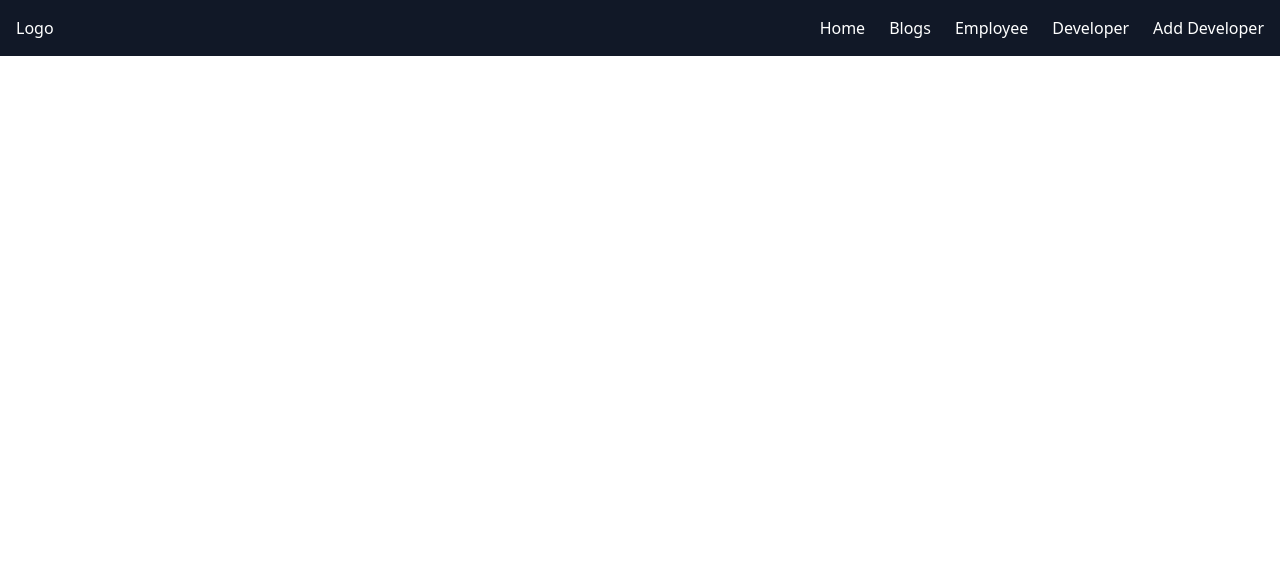
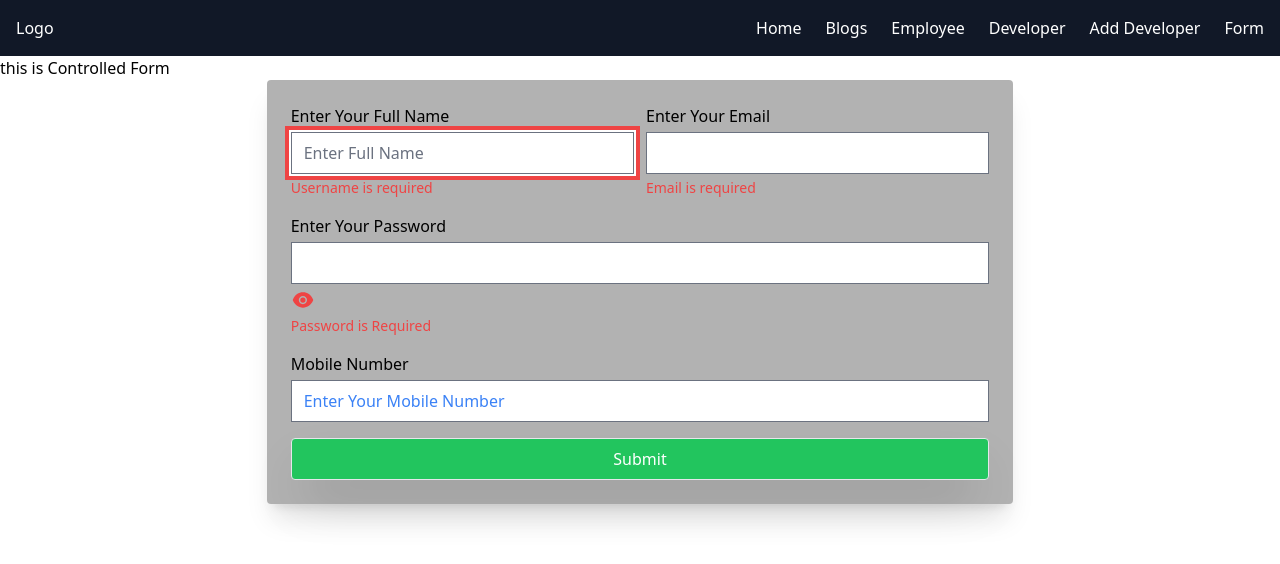
Before and after one commit to roshanrana1234/Hooks, a React (Create React App) app: page /contolledform in a window 1280 px wide. Shown: the top 564 px of the page. Built offline with nearby package versions, Linux system fonts and the light colour scheme.

Commit message:
Work in Form validation

```diff
--- a/data/db.json
+++ b/data/db.json
@@ -135,14 +135,14 @@
   ],
   "developer": [
     {
-      "id": 1,
-      "name": "Roshan",
-      "designation": "Mern Stark"
+      "name": "Roshan Rana",
+      "designation": "Mern Stark",
+      "id": 1
     },
     {
-      "id": 2,
-      "name": "Nidhi",
-      "designation": "React Js Developer"
+      "name": "Nidhii",
+      "designation": "React Js Developer",
+      "id": 2
     },
     {
       "id": 3,
@@ -151,12 +151,12 @@
     },
     {
       "name": "Abhilasha",
-      "designation": "Front end Developer ",
+      "designation": "Front end Developer (UI Portion)",
       "id": 4
     },
     {
       "name": "Sandeep ",
-      "designation": "Mern",
+      "designation": "Mern (Full Stack Developer)",
       "id": 5
     }
   ]
--- a/src/App.js
+++ b/src/App.js
@@ -24,6 +24,8 @@ import Developer from "./CRUD/POSTDATA/Developer";
 import DeveloperDetail from "./CRUD/POSTDATA/DeveloperDetail";
 import AddDeveloper from "./CRUD/POSTDATA/AddDeveloper";
 import EditDeveloper from "./CRUD/POSTDATA/EditDeveloper";
+import Basic from "./Formik/Basic";
+import ControlledFrom from "./Form/ControlledFrom";
 
 const App = () => {
   return (
@@ -57,6 +59,8 @@ const App = () => {
         <Route path="addeveloper" element={<AddDeveloper />} />
         <Route path="edit" element={<EditDeveloper />} />
         <Route path="developer/:develoerID" element={<DeveloperDetail />} />
+        {/* Forms */}
+        <Route path="contolledform" element={<ControlledFrom />} />
       </Routes>
       {/* <UsersFetch  /> */}
     </>
--- a/src/CRUD/POSTDATA/EditDeveloper.js
+++ b/src/CRUD/POSTDATA/EditDeveloper.js
@@ -21,11 +21,13 @@ const EditDeveloper = () => {
   const params = new URLSearchParams(search);
   const dataReceived = params.get("data");
 
+  // console.log("This is Edit Component ID", dataReceived);
+
   useEffect(() => {
     axios
       .get(`http://localhost:8000/developer/${dataReceived}`)
       .then((res) => {
-        console.log(res);
+        // console.log("Response Data", res);
         if (res.data) {
           setName(res.data.name);
           setDesignation(res.data.designation);
--- /dev/null
+++ b/src/Form/ControlledFrom.js
@@ -0,0 +1,212 @@
+import React, { useEffect, useState } from "react";
+import { AiFillEye } from "react-icons/ai";
+
+const ControlledFrom = () => {
+  const [formData, setformData] = useState({
+    fullName: "",
+    email: "",
+    password: "",
+    phone: "",
+  });
+  const [errors, setErrors] = useState({});
+  const [hide, setHide] = useState(false);
+
+  console.log(errors);
+
+  const handleSubmit = (e) => {
+    e.preventDefault();
+    console.log("Form Data", formData);
+  };
+
+  const handleFromData = (e) => {
+    const { name, value } = e.target;
+    setformData({ ...formData, [name]: value });
+    // console.log(formData);
+    validateForm();
+  };
+
+  useEffect(() => {
+    validateForm();
+  }, [formData]);
+
+  //   FormValidation
+
+  const validateForm = () => {
+    let newErrors = {};
+
+    const emailRegex = /^[a-zA-Z0-9._%+-]+@[a-zA-Z0-9.-]+\.[a-zA-Z]{2,}$/;
+    const isValidEmail = emailRegex.test(formData.email);
+
+    const passwordRegex =
+      /^(?=.*[0-9])(?=.*[!@#$%^&*])[a-zA-Z0-9!@#$%^&*]{6,16}$/;
+    const isValidPassword = passwordRegex.test(formData.password);
+
+    if (!formData.fullName) {
+      newErrors.fullName = "Username is required";
+    }
+
+    if (!formData.email.trim()) {
+      newErrors.email = "Email is required";
+    } else if (!isValidEmail) {
+      newErrors.email = "Invalid email format";
+    }
+
+    if (!formData.password) {
+      newErrors.password = "Password is Required";
+    } else if (!isValidPassword) {
+      newErrors.password = "Password is to week";
+    }
+
+    setErrors(newErrors);
+    return Object.keys(newErrors).length === 0;
+  };
+
+  return (
+    <>
+      <div>this is Controlled Form </div>
+      <form
+        onSubmit={handleSubmit}
+        className="flex flex-col gap-4 p-6 rounded bg-black/30 shadow-xl w-11/12 sm:9/12 md:w-7/12 m-auto"
+      >
+        <div className="flex w-full gap-3 flex-col md:flex-row">
+          <div className="flex flex-col gap-1 w-full">
+            <label htmlFor="fullName">Enter Your Full Name</label>
+            <input
+              className={`${
+                errors.fullName
+                  ? "ring-4 ring-offset-2 ring-red-500"
+                  : "ring-4 ring-offset-2 ring-green-500"
+              }`}
+              // className="placeholder:pl-4 rounded focus:bg-black focus:text-white focus:ring-4 focus:ring-offset-4 focus:ring-purple-500 focus:scale-105 duration-300 focus:translate-x-4"
+              type="text"
+              required
+              minLength="5"
+              maxLength="20"
+              name="fullName"
+              placeholder="Enter Full Name"
+              value={formData.fullName}
+              onChange={handleFromData}
+            />
+            <div className="text-sm text-red-500">
+              {errors.fullName && errors.fullName}
+            </div>
+          </div>
+          <div className="flex flex-col gap-1 w-full">
+            <label htmlFor="email">Enter Your Email</label>
+            <input
+              type="email"
+              name="email"
+              value={formData.email}
+              onChange={handleFromData}
+            />
+            <div className="text-sm text-red-500">
+              {errors.email && errors.email}
+            </div>
+          </div>
+        </div>
+
+        <div className="flex flex-col gap-1">
+          <label htmlFor="password">Enter Your Password</label>
+          <input
+            type={hide ? "text" : "password"}
+            name="password"
+            value={formData.password}
+            onChange={handleFromData}
+          />
+          <AiFillEye
+            onClick={() => setHide(!hide)}
+            className={` text-2xl ${hide ? "text-green-500" : "text-red-500"}`}
+          />
+          <div className="text-sm text-red-500">
+            {errors.password && errors.password}
+          </div>
+        </div>
+        <div className="flex flex-col gap-1">
+          <label htmlFor="phone">Mobile Number</label>
+          <input
+            className="placeholder:text-blue-500"
+            type="number"
+            name="phone"
+            placeholder="Enter Your Mobile Number "
+            value={formData.phone}
+            onChange={handleFromData}
+          />
+        </div>
+
+        <button
+          className="btn disabled:cursor-not-allowed disabled:bg-red-400"
+          type="submit"
+          //   disabled={errors.length > 0}
+        >
+          Submit
+        </button>
+      </form>
+    </>
+  );
+};
+
+export default ControlledFrom;
+
+// import React, { useState } from "react";
+
+// const ControlledFrom = () => {
+//   const [fullName, setFullName] = useState("");
+//   const [email, setEmail] = useState("");
+//   const [password, setPassword] = useState("");
+//   const [phone, setPhone] = useState("");
+
+//   const handleSubmit = (e) => {
+//     e.preventDefault();
+//     const formData = { fullName, email, password, phone };
+//     console.log("Form Data", formData);
+//   };
+
+//   return (
+//     <>
+//       <div>this is Controlled Form </div>
+//       <form
+//         onSubmit={handleSubmit}
+//         className="flex flex-col gap-4 p-6 rounded bg-black/30 shadow-xl  w-7/12 m-auto"
+//       >
+//         <div className="flex flex-col gap-1">
+//           <label htmlFor="fullName">Enter Your Full Name</label>
+//           <input
+//             type="text"
+//             value={fullName}
+//             onChange={(e) => setFullName(e.target.value)}
+//           />
+//         </div>
+//         <div className="flex flex-col gap-1">
+//           <label htmlFor="email">Enter Your Email</label>
+//           <input
+//             type="email"
+//             value={email}
+//             onChange={(e) => setEmail(e.target.value)}
+//           />
+//         </div>
+//         <div className="flex flex-col gap-1">
+//           <label htmlFor="password">Enter Your Password</label>
+//           <input
+//             type="password"
+//             value={password}
+//             onChange={(e) => setPassword(e.target.value)}
+//           />
+//         </div>
+//         <div className="flex flex-col gap-1">
+//           <label htmlFor="phone">Mobile Number</label>
+//           <input
+//             type="tel"
+//             value={phone}
+//             onChange={(e) => setPhone(e.target.value)}
+//           />
+//         </div>
+
+//         <button className="btn" type="submit">
+//           Submit
+//         </button>
+//       </form>
+//     </>
+//   );
+// };
+
+// export default ControlledFrom;
--- /dev/null
+++ b/src/Formik/Basic.js
@@ -0,0 +1,69 @@
+import React, { useState } from "react";
+
+const Basic = () => {
+  const [formData, setFormData] = useState({
+    name: "",
+    address: "",
+    mobile: "",
+    age: "",
+  });
+
+  console.log("formData", formData);
+
+  const handleFormData = (event) => {
+    console.log("This is Event", event);
+    const { name, value } = event.target;
+    setFormData({
+      ...formData,
+      [name]: value,
+    });
+  };
+
+  //   handleFormData();
+  return (
+    <>
+      <div>
+        <form>
+          <div>
+            <label htmlFor="name">Enter Your Name</label>
+            <input
+              type="text"
+              name="name"
+              value={formData.name}
+              onChange={handleFormData}
+            />
+          </div>
+          <div>
+            <label htmlFor="address">Enter Your Address</label>
+            <input
+              type="text"
+              name="address"
+              value={formData.address}
+              onChange={handleFormData}
+            />
+          </div>
+          <div>
+            <label htmlFor="mobile">Enter Your Mobile</label>
+            <input
+              type="text"
+              name="mobile"
+              vlaue={formData.mobile}
+              onChange={handleFormData}
+            />
+          </div>
+          <div>
+            <label htmlFor="age">Enter Your Age</label>
+            <input
+              type="text"
+              name="age"
+              value={formData.age}
+              onChange={handleFormData}
+            />
+          </div>
+        </form>
+      </div>
+    </>
+  );
+};
+
+export default Basic;
--- a/src/components/Header.js
+++ b/src/components/Header.js
@@ -23,6 +23,9 @@ const Header = () => {
             <Link to="addeveloper">
               <li>Add Developer</li>
             </Link>
+            <Link to="contolledform">
+              <li>Form</li>
+            </Link>
           </ul>
         </header>
       </div>
```
Also changed, not shown: src/CRUD/text.txt.
